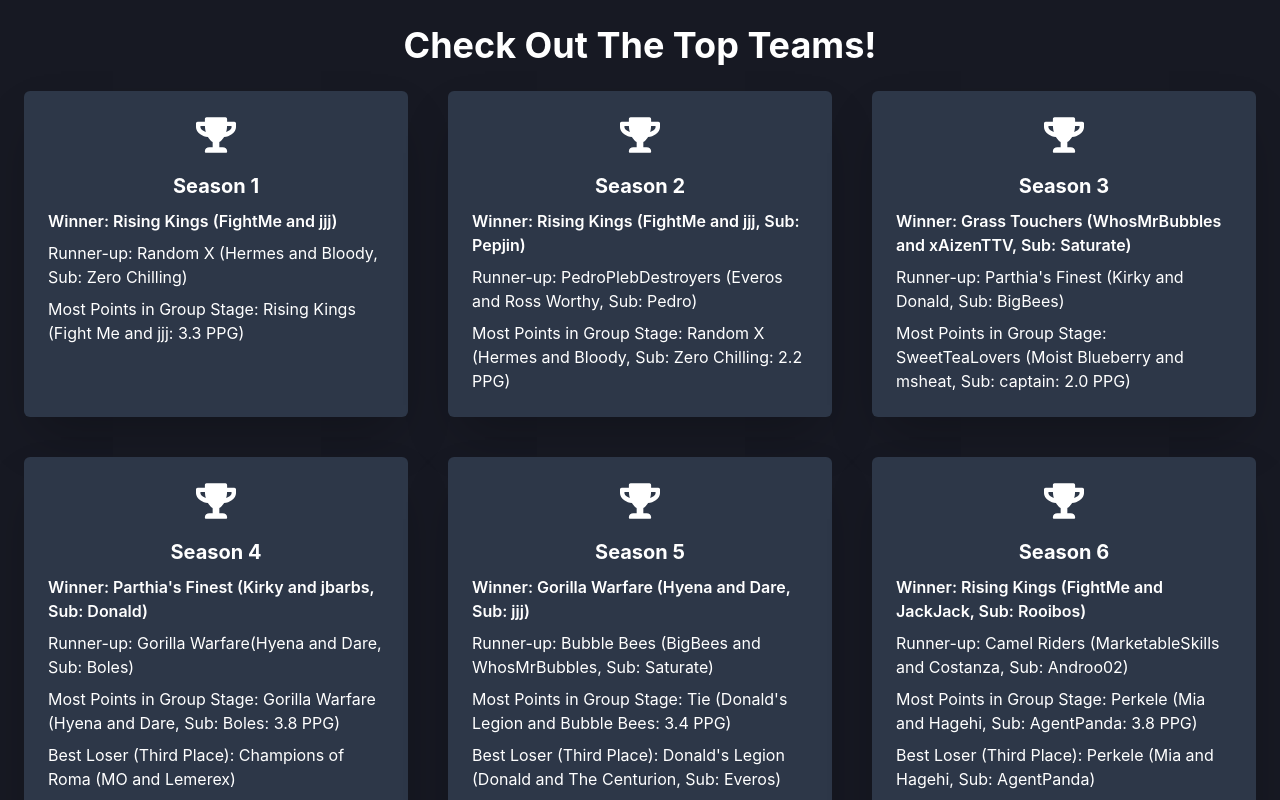
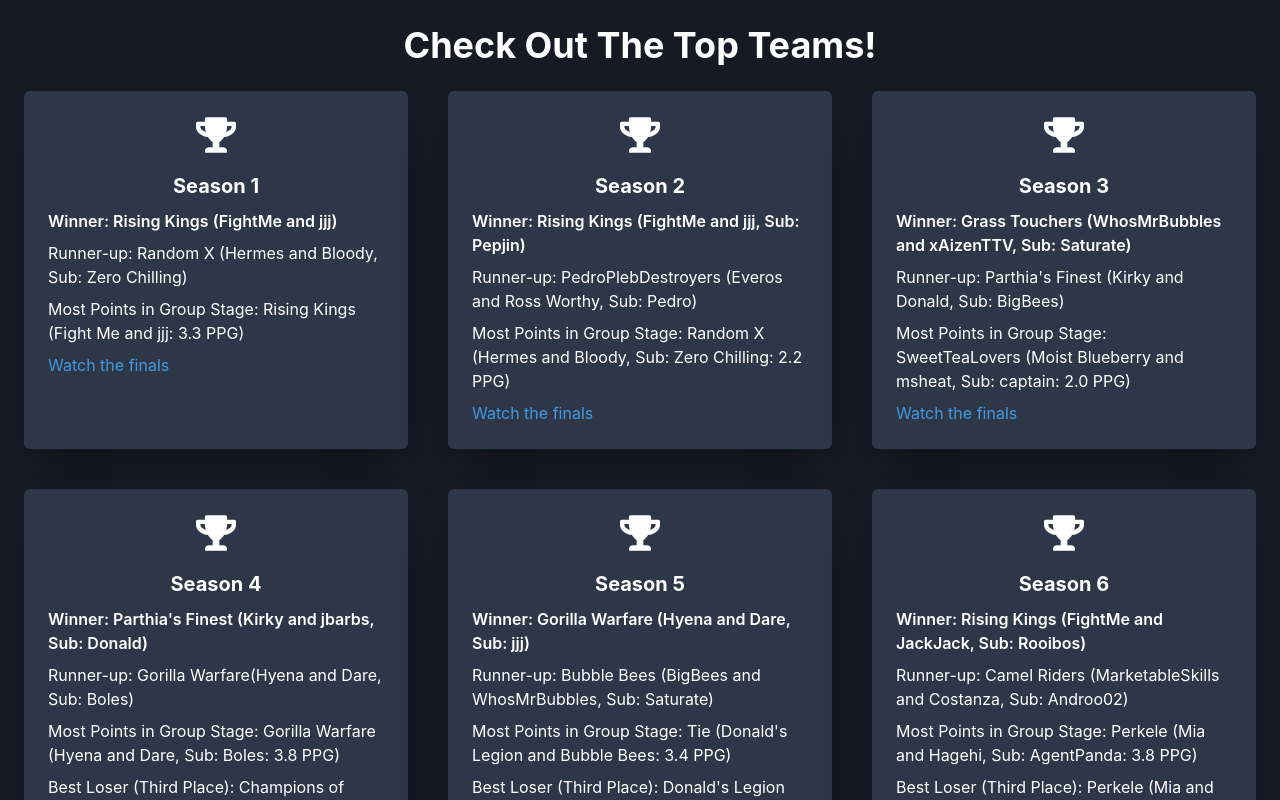
Before and after one commit to bobitsvetkov/tw-website, a React (Vite) app in the folder tw-project/: page /champions in a window 1280 px wide. Shown: the top 800 px of the page. Built offline with nearby package versions, Linux system fonts and the light colour scheme.

Commit message:
add: add links to finals for historical results

```diff
--- a/tw-project/src/components/Champions/Champions.tsx
+++ b/tw-project/src/components/Champions/Champions.tsx
@@ -10,19 +10,22 @@ function Champions() {
             season: "Season 1",
             winner: "Rising Kings (FightMe and jjj)",
             runnerUp: "Random X (Hermes and Bloody, Sub: Zero Chilling)",
-            mostPoints: "Rising Kings (Fight Me and jjj: 3.3 PPG)"
+            mostPoints: "Rising Kings (Fight Me and jjj: 3.3 PPG)",
+            finalsLink: "https://www.youtube.com/watch?v=dfYzAPUO9IE"
         },
         {
             season: "Season 2",
             winner: "Rising Kings (FightMe and jjj, Sub: Pepjin)",
             runnerUp: "PedroPlebDestroyers (Everos and Ross Worthy, Sub: Pedro)",
-            mostPoints: "Random X (Hermes and Bloody, Sub: Zero Chilling: 2.2 PPG)"
+            mostPoints: "Random X (Hermes and Bloody, Sub: Zero Chilling: 2.2 PPG)",
+            finalsLink: "https://www.youtube.com/watch?v=uSVtZxNMprA" //placeholder link
         },
         {
             season: "Season 3",
             winner: "Grass Touchers (WhosMrBubbles and xAizenTTV, Sub: Saturate)",
             runnerUp: "Parthia's Finest (Kirky and Donald, Sub: BigBees)",
-            mostPoints: "SweetTeaLovers (Moist Blueberry and msheat, Sub: captain: 2.0 PPG)"
+            mostPoints: "SweetTeaLovers (Moist Blueberry and msheat, Sub: captain: 2.0 PPG)",
+            finalsLink: "https://www.youtube.com/watch?v=dyQL2Wgmdys"
         },
         {
             season: "Season 4",
@@ -31,7 +34,8 @@ function Champions() {
             mostPoints: "Gorilla Warfare (Hyena and Dare, Sub: Boles: 3.8 PPG)",
             thirdPlace: "Champions of Roma (MO and Lemerex)",
             topKD:"1. jbarbs (1.46) 2. Hyena (1.36) 3. Kirky (1.22)",
-            mostChevrons: "1. Hyena (10.9) 2. jbarbs (10.7) 3. Kirky (9.9)"
+            mostChevrons: "1. Hyena (10.9) 2. jbarbs (10.7) 3. Kirky (9.9)",
+            finalsLink: "https://www.youtube.com/watch?v=3788R1n4Xng"
         },
         {
             season: "Season 5",
@@ -40,7 +44,8 @@ function Champions() {
             mostPoints: "Tie (Donald's Legion and Bubble Bees: 3.4 PPG)",
             thirdPlace: "Donald's Legion (Donald and The Centurion, Sub: Everos)",
             topKD: "1. BigBees (1.33) 2. Donald (1.26) 3. MO (1.25)",
-            mostChevrons: "1. MO and Nungle (10.0) 2. FightMe and Donald (9.92) 3. BigBees (9.73)"
+            mostChevrons: "1. MO and Nungle (10.0) 2. FightMe and Donald (9.92) 3. BigBees (9.73)",
+            finalsLink: "https://www.youtube.com/watch?v=uSVtZxNMprA" //placeholder link
         },
         {
             season: "Season 6",
@@ -49,7 +54,8 @@ function Champions() {
             mostPoints: "Perkele (Mia and Hagehi, Sub: AgentPanda: 3.8 PPG)",
             thirdPlace: "Perkele (Mia and Hagehi, Sub: AgentPanda)",
             topKD: "1. Bubinni (1.28) 2. Mia (1.27) 3. Donald (1.18)",
-            mostChevrons: "1. Hoax(9.88) 2. Nungle(9.45) 3. rifou(9.29)"
+            mostChevrons: "1. Hoax(9.88) 2. Nungle(9.45) 3. rifou(9.29)",
+            finalsLink: "https://www.youtube.com/watch?v=IcCu8cWUZz8"
         },
         {
             season: "Season 7",
@@ -58,7 +64,8 @@ function Champions() {
             mostPoints: "Comrades in Arms (Chairman Mao and boopathi: 4.2 PPG)",
             thirdPlace: "Peppa Pig Fan Club (Pedro and Nungle)",
             topKD: "1. Bubinni (1.36) 2. Hyena (1.21) 3. jbarbs (1.20)",
-            mostChevrons: "1. rifou (10.67) 2. Bubinni (10.55) 3. Rogal Dorn (10.00)"
+            mostChevrons: "1. rifou (10.67) 2. Bubinni (10.55) 3. Rogal Dorn (10.00)",
+            finalsLink: "https://www.youtube.com/watch?v=VaFPdz1XObQ"
         },
         // {
         //     season: "Season 8",
@@ -96,6 +103,9 @@ function Champions() {
                         {s.thirdPlace && <Text mt={2}>Best Loser (Third Place): {s.thirdPlace}</Text>}
                         {s.topKD && <Text mt={2}>Best KD ratio: {s.topKD}</Text>}
                         {s.mostChevrons && <Text mt={2}>Most Chevrons per game: {s.mostChevrons}</Text>}
+                        <a href={s.finalsLink} target="_blank" rel="noopener noreferrer">
+                            <Text mt={2} color="blue.400" _hover={{ textDecoration: 'underline' }}>Watch the finals</Text>
+                        </a>
                     </Box>
                 ))}
             </SimpleGrid>
```
